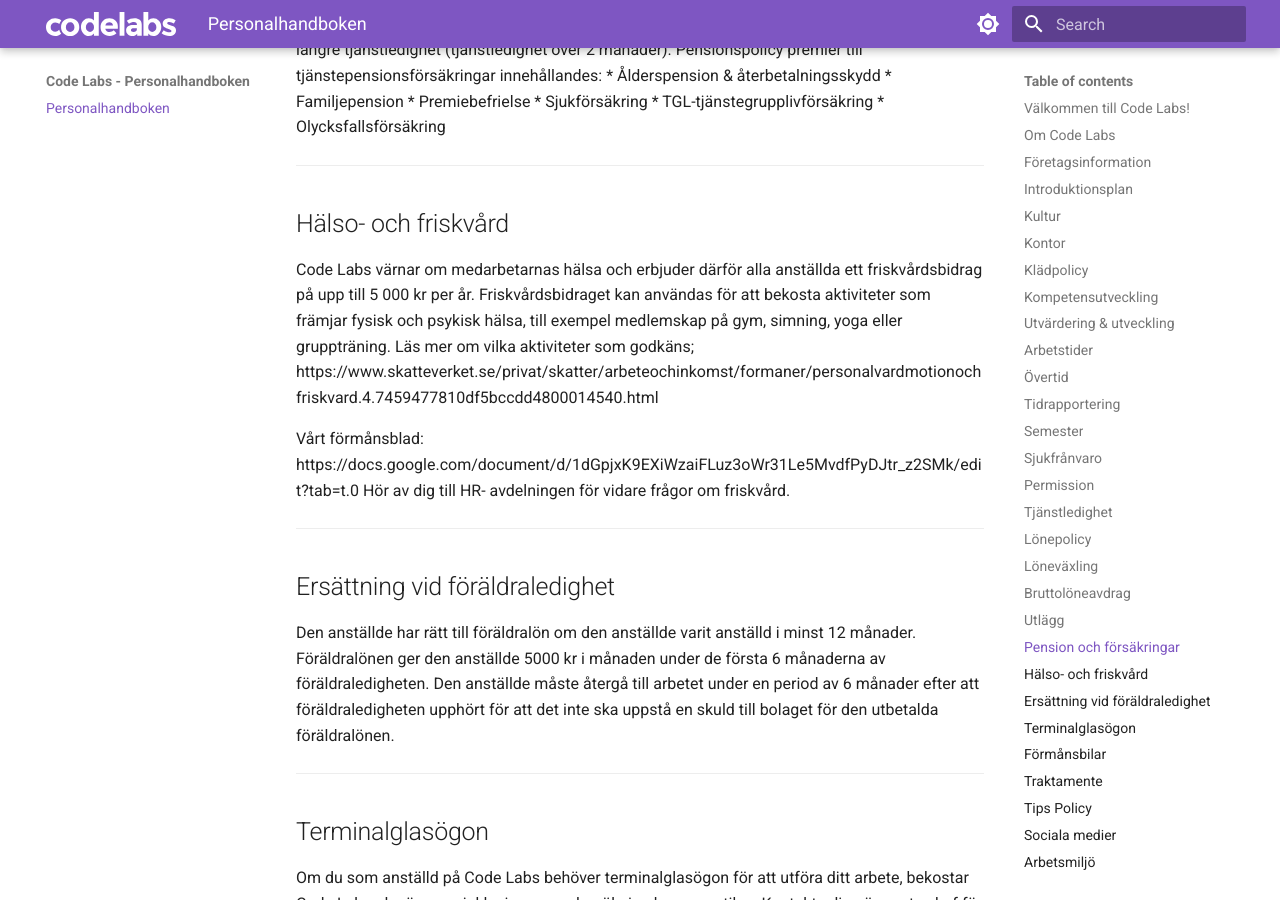
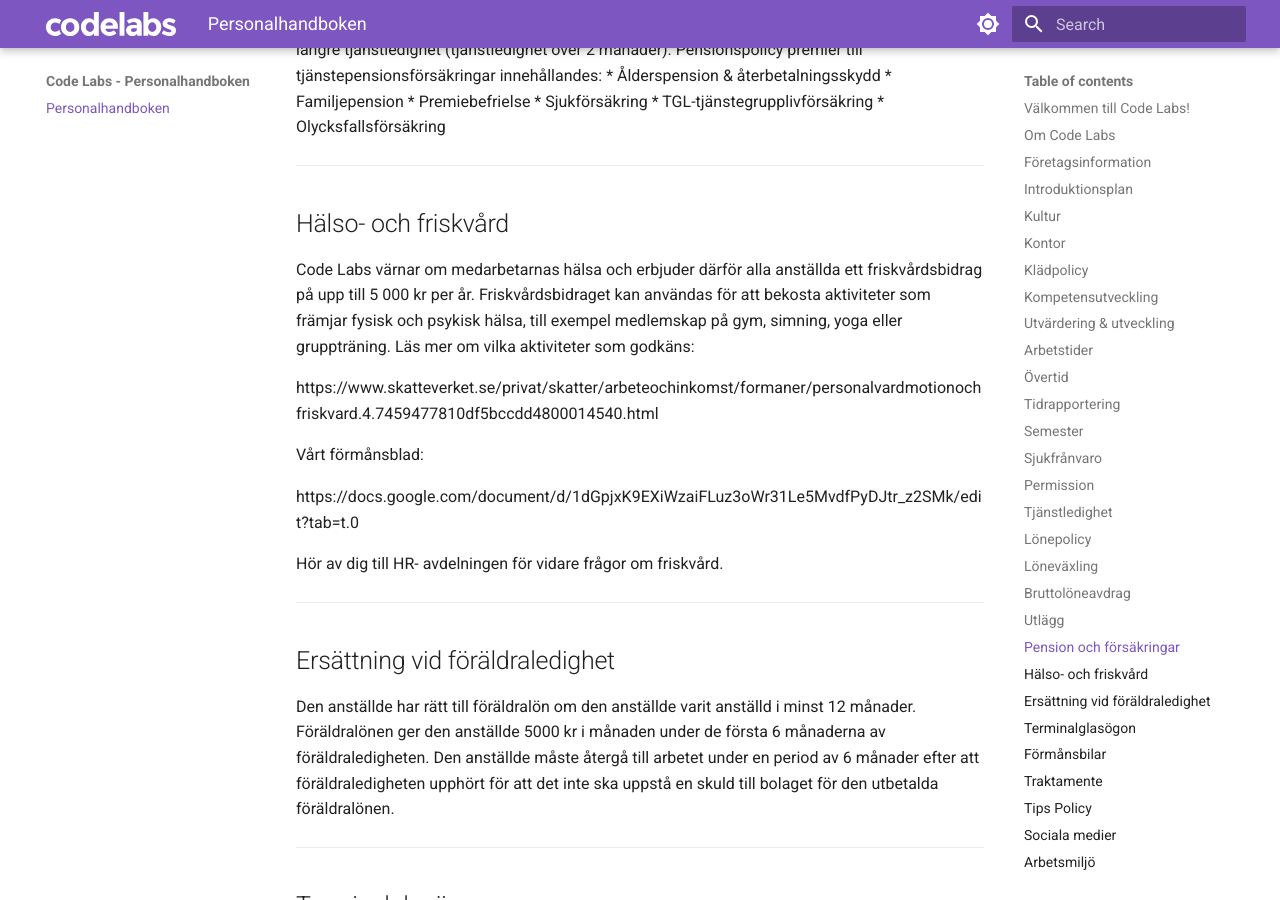
Before and after one commit to codelabsab/personalhandbok, an MkDocs documentation site: the page built from docs/index.md, in a window 1280 px wide and 900 px high, scrolled down 4807 px. Built offline with MkDocs 1.6.1 and Material for MkDocs 9.7.7, drawn with Linux system fonts in a browser that asks for light colours; some of the changed text lies outside the part shown.

```diff
--- a/docs/index.md
+++ b/docs/index.md
@@ -137,9 +137,14 @@ Pensionspolicy premier till tjänstepensionsförsäkringar innehållandes:
 
 ## Hälso- och friskvård
 Code Labs värnar om medarbetarnas hälsa och erbjuder därför alla anställda ett friskvårdsbidrag på upp till 5 000 kr per år. Friskvårdsbidraget kan användas för att bekosta aktiviteter som främjar fysisk och psykisk hälsa, till exempel medlemskap på gym, simning, yoga eller gruppträning.
-Läs mer om vilka aktiviteter som godkäns; https://www.skatteverket.se/privat/skatter/arbeteochinkomst/formaner/personalvardmotionochfriskvard.4.7459477810df5bccdd4800014540.html
+Läs mer om vilka aktiviteter som godkäns:
 
-Vårt förmånsblad: https://docs.google.com/document/d/1dGpjxK9EXiWzaiFLuz3oWr31Le5MvdfPyDJtr_z2SMk/edit?tab=t.0
+https://www.skatteverket.se/privat/skatter/arbeteochinkomst/formaner/personalvardmotionochfriskvard.4.7459477810df5bccdd4800014540.html
+
+Vårt förmånsblad:
+
+https://docs.google.com/document/d/1dGpjxK9EXiWzaiFLuz3oWr31Le5MvdfPyDJtr_z2SMk/edit?tab=t.0
+
 Hör av dig till HR- avdelningen för vidare frågor om friskvård.
 
 ---
```
Also changed, not shown: other parts of docs/index.md (+5 -3 lines).
